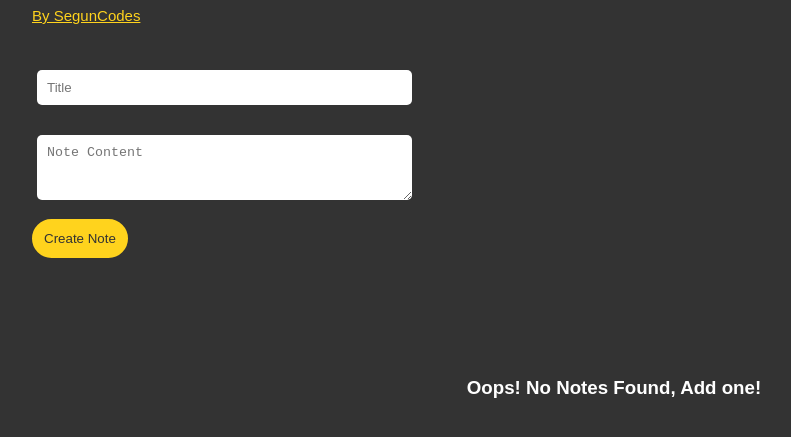
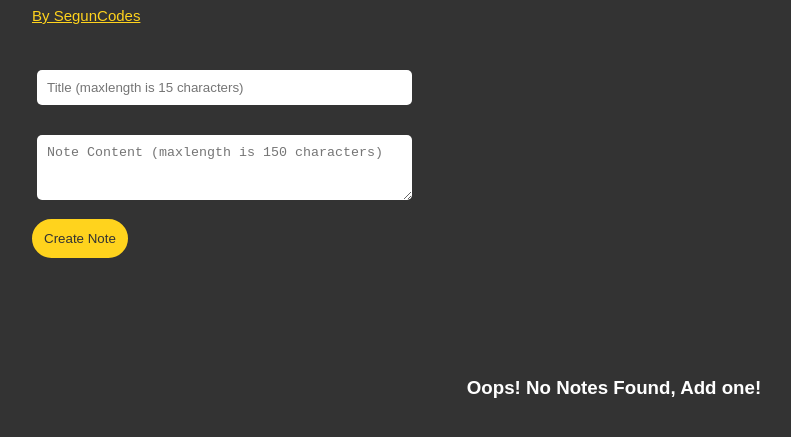
Before and after one commit to SegunCodes/sticky-notes, a website: page index.html in a window 1280 px wide. Shown: the part 151-588 px from the top of the page, without its empty margins (26-817 px from the left). Drawn offline with Linux system fonts and the light colour scheme.

Commit message:
Update index.html

```diff
--- a/index.html
+++ b/index.html
@@ -19,16 +19,16 @@
           <div id="heading">
             <div id="heading">
               <h1>Sticky Notes</h1>
-              <a href="https://olusegun-joe-alabi.netlify.app" id="ts">By SegunCodes</a>
+              <a href="https://olusegun-joe-alabi.netlify.app" target="_blank" rel="noopener noreferral" id="ts">By SegunCodes</a>
             </div>
           </div>
           <div id="form">
             <form id="inputForm">
               <div class="form-group">
-                <input type="text" class="form-control inputText" id="new-note-title-input" placeholder="Title" autocomplete="off" autofocus="" name="">
+                <input type="text" class="form-control inputText" maxlength="15" id="new-note-title-input" placeholder="Title (maxlength is 15 characters)" autocomplete="off" autofocus="" name="">
               </div>
               <div class="form-group">
-                <textarea class="form-control inputText" rows="3" cols="50" placeholder="Note Content" id="new-note-body-input" autocomplete="off" required></textarea>
+                <textarea class="form-control inputText" maxlength="150"  rows="3" cols="50" placeholder="Note Content (maxlength is 150 characters)" id="new-note-body-input" autocomplete="off" required></textarea>
               </div>
               <div class="form-group">
                 <input type="submit" class="btn btn-warning btn-block" value="Create Note">
```
